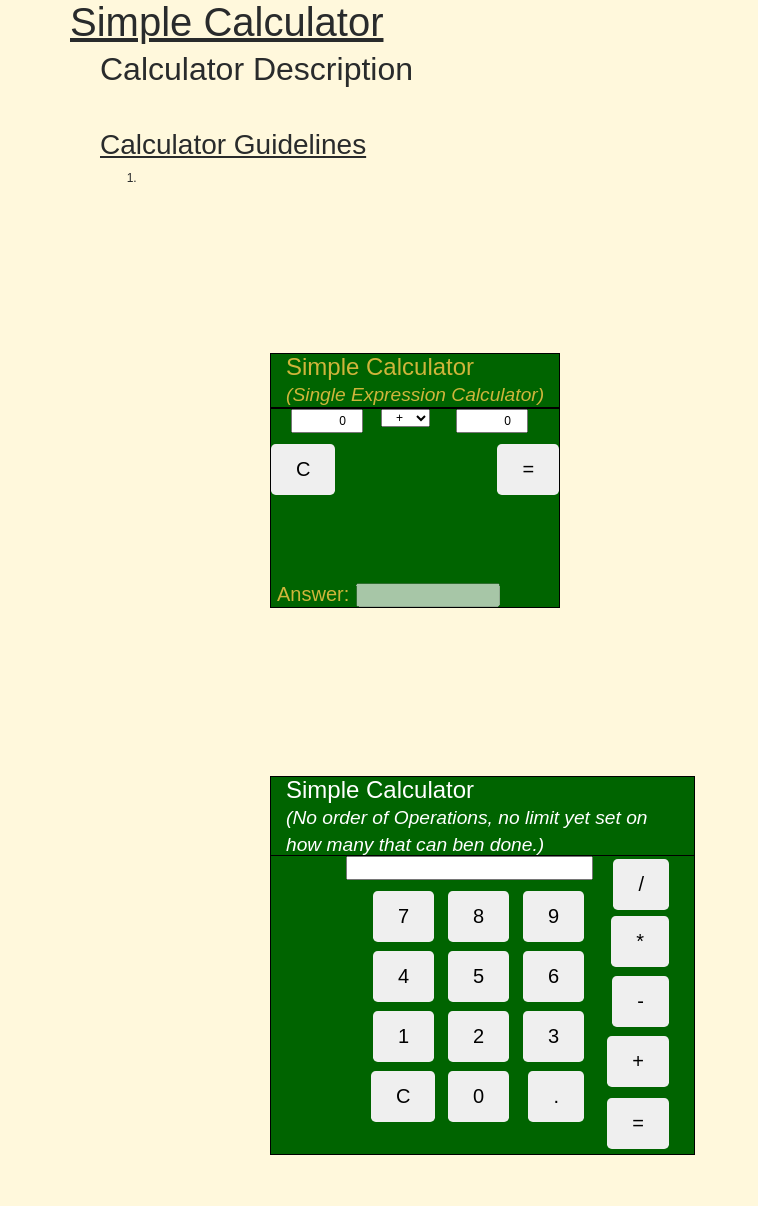
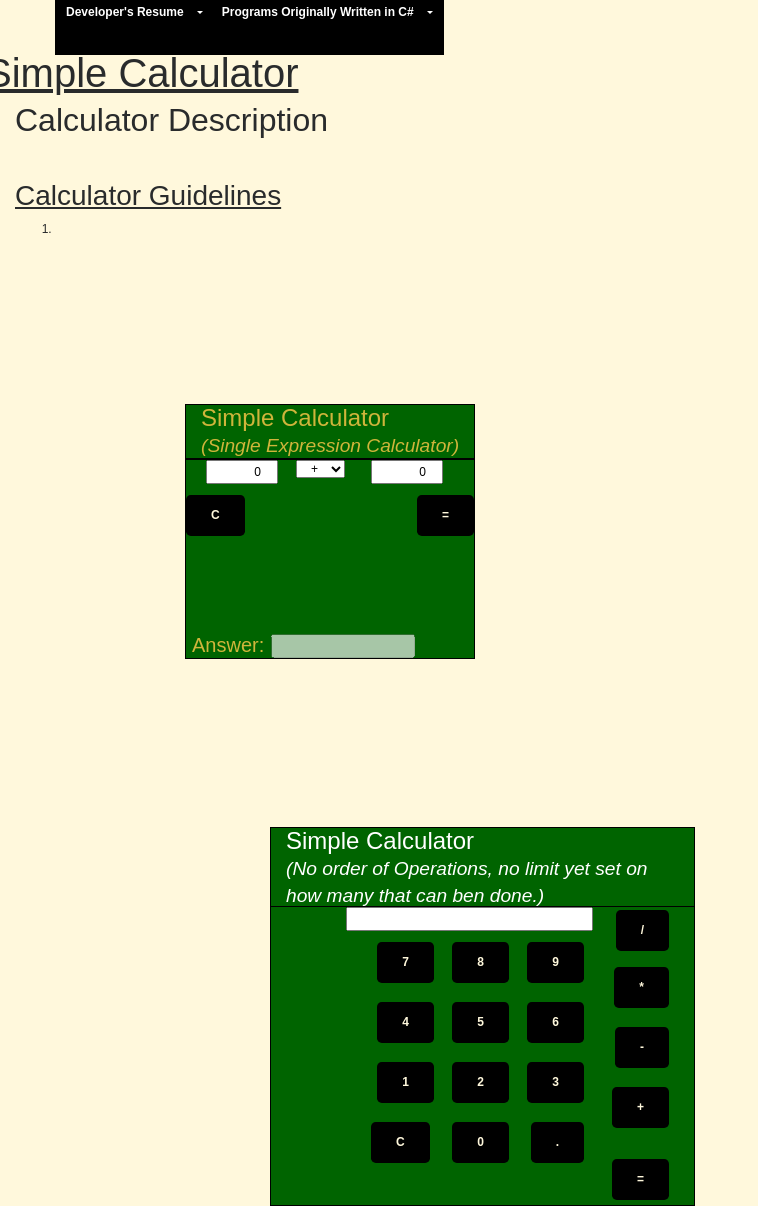
Before and after one commit to michaelborlandKeys/resume-project, a PHP site: page /simple_calculator.php in a window 1280 px wide. Shown: the whole page, without its empty margins (0-758 px from the left). Before the commit the page ends 1155 px from the top, so only its background shows below. Run offline with PHP 8.4, Linux system fonts and the light colour scheme; some libraries are stand-ins or nearby versions.

Commit message:
nav bar with html and other css bug fixes styling modifcations needed

```diff
--- a/public_html/css/default.css
+++ b/public_html/css/default.css
@@ -5,3 +5,52 @@ body
 	background-color: cornsilk;
 
 }
+
+.page_headings
+{
+padding-top: 50px;
+
+}
+
+
+.resume_nav
+{
+	font-size: 12px;
+    font-weight: bold;
+    background-color: black;
+    position: absolute;
+    top:0px;
+    left: -15px;
+    min-height: 55px;
+    max-height: 60px
+
+}
+
+
+
+
+.resume_nav ul
+{
+
+	padding: 3px 3px;
+
+
+
+}
+.resume_nav li
+{
+
+	padding: 5px;
+
+}
+.dropdown
+{
+	display: inline;
+}
+
+.resume_nav a
+{
+	text-decoration: none;
+	color: white;
+	padding: 3px 3px 3px 3px ;
+}
--- a/public_html/css/index_resume.css
+++ b/public_html/css/index_resume.css
@@ -6,6 +6,7 @@
     background-color:black;
   	color: cornsilk;
 }
+
 /* dropdown-header style*/
 
 /*
--- a/public_html/guessing_game.php
+++ b/public_html/guessing_game.php
@@ -13,9 +13,9 @@
 </head>
 <body>
 
-
+      <?php include("../resources/nav_bar_resume.php"); ?>
     <div class="container" id="page-header">
-     <div class="row">
+     <div class="row page_headings">
         <h1>Number Guessing Game</h1>
     </div>
 <div class="row">
--- a/public_html/home.php
+++ b/public_html/home.php
@@ -8,6 +8,7 @@
 	<title>Home</title>
 </head>
 <body>
+     <?php include("../resources/nav_bar_resume.php"); ?>
 	<div id="under_contruction">
 
 
--- a/public_html/index.php
+++ b/public_html/index.php
@@ -8,9 +8,10 @@
     <?php include("../resources/default_style_sheets.php"); ?>
     <link rel="stylesheet" type="text/css" href="css/index_resume.css" />
     <title>Resume Index Michael M. B.</title>
+</head>
 
-</head>
 <body>
+
 <div class="container">
      <div class="row">
          <h1 id="page-header" style="text-decoration: underline;"> Michael's Resume Index</h1>
--- a/public_html/simple_calculator.php
+++ b/public_html/simple_calculator.php
@@ -11,9 +11,10 @@
 	<title>Simple Calculator</title>
 </head>
 <body>
+     <?php include("../resources/nav_bar_resume.php"); ?>
 	<div  class="container" id="calculator_page_container">
-       <div class=" row header_for_calculator">
-        <h1 class="default_page_headings" style="text-decoration: underline;">Simple Calculator</h1>
+       <div class="row header_for_calculator">
+        <h1 class="page_headings"  style="text-decoration: underline;">Simple Calculator</h1>
        </div>
        <div class="col-sm-3 col-md-6 col-lg-12 calc_directions" id="calulator_description">
         <h2 class="calc_directions">Calculator Description </h2>
--- a/resources/default_style_sheets.php
+++ b/resources/default_style_sheets.php
@@ -1,2 +1,3 @@
   <link rel="stylesheet" href="https://maxcdn.bootstrapcdn.com/bootstrap/4.0.0-alpha.6/css/bootstrap.min.css" integrity="sha384-rwoIResjU2yc3z8GV/NPeZWAv56rSmLldC3R/AZzGRnGxQQKnKkoFVhFQhNUwEyJ" crossorigin="anonymous">
   <link rel="stylesheet" type="text/css" href="css/default.css" />
+   <link rel="stylesheet" type="text/css" href="css/index_resume.css" />
--- a/resources/nav_bar_resume.php
+++ b/resources/nav_bar_resume.php
@@ -0,0 +1,48 @@
+<div class="container">
+    <div class="row" >
+        <div class="col-sm-3 col-md-6 col-lg-12 dropdown">
+            <nav class="resume_nav">
+                <ul>
+                    <li class="dropdown">
+                        <a href="#">Developer's Resume</a>
+                        <a href="#" class="dropdown-toggle" data-toggle="dropdown"><span class="caret"></a>
+                    <ul class="dropdown-menu">
+                    <li class="dropdown-header" id="main_dropdown_header">Developer's Resume Information</li>
+                    <li class="dropdown-item"><a href="index.php">Resume Index</a></li>
+                    <li class="dropdown-item"><a href="#">About Developer</a></li>
+                    <li class="dropdown-item"><a href="#">Home</a></li>
+                    <li class="dropdown-item"><a href="#">Experience</a></li>
+                    </ul>
+                    </li>
+                <li class="dropdown">
+                    <a href="#">Programs Originally Written in C#</a>
+                    <a href="#" class="dropdown-toggle" data-toggle="dropdown">
+                    <span class="caret"></a>
+                    <ul class="dropdown-menu">
+                    <li class="dropdown-header" id="C_dropdown_header">Programs Originally Written in C#</li>
+                    <li class="dropdown-item"><a href="guessing_game.php"> Michael's Guessing Game</a></li>
+                    <li class="dropdown-item"><a href="simple_calculator.php">Simple Calculator</a></li>
+                    <li class="dropdown-item"><a href="#">Grade Generator</a></li>
+                    </ul>
+              </li>
+
+            </ul>
+        </nav>
+
+
+
+          <!--       <li class="dropdown-item"><a href="#">About Developer</a></li>
+                    <li class="dropdown-item"><a href="#">Home</a></li>
+                    <li class="dropdown-item"><a href="#">Experience</a></li>
+
+
+                <li class="dropdown-header" id="python_nav_header">Programs Originally in Python</li>
+                <li class="dropdown-header" id="other_nav_header">Other Programs written to display other Skills</li>
+                <li class="dropdown-header" id="java_nav_header">Programs Originally in Java</li>
+                <li class="dropdown-header" id="capstone_nav_header">Capstone Project</li>
+                <li class="dropdown-header" id="college_nav_header">Other Sites Developed in College</li>
+                <li class="dropdown-header" id="bottom_nav_header">Resume Site Updates/QnA</li>
+            </ul> -->
+    </div>
+        </div>
+            </div
```
Also changed, not shown: public_html/css/guessing_game.css (+0 -21 lines).
